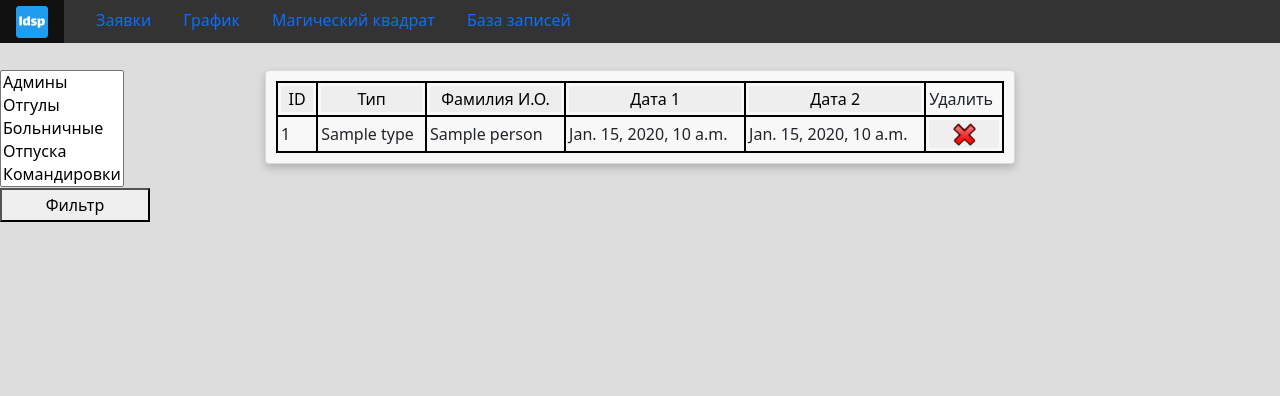
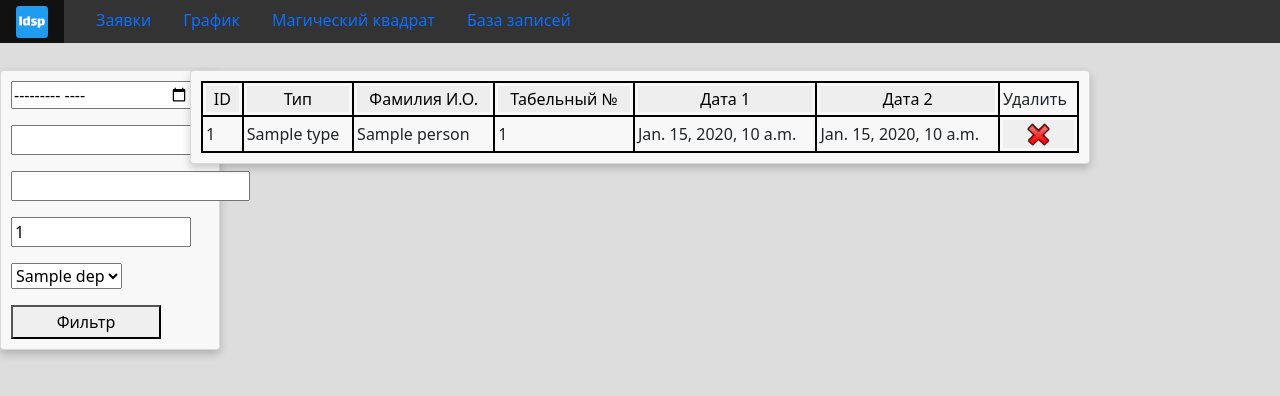
Before and after one commit to AEpolyakov/ldsp_src, a Django app: template manager/templates/manager/record_base.html in a window 1280 px wide. Shown: the top 396 px of the page. Run offline with Django 3.2, Linux system fonts and the light colour scheme; the template is opened without the code that fills it: most values are stand-ins (such as "Sample title", 1, 10 or a date in 2020); form fields are guessed from the names that the template uses; some libraries are stand-ins or nearby versions.

Commit message:
filters added

```diff
--- a/manager/forms.py
+++ b/manager/forms.py
@@ -27,6 +27,6 @@ class TimesheetForm(forms.Form):
 
 
 class BaseOfRecords(forms.Form):
-    date = forms.DateField()
-    name = forms.CharField(max_length=64)
-    type = forms.CharField(max_length=16)
+    name = forms.CharField(max_length=64, required=False)
+    type = forms.ChoiceField(choices=TYPE_CHOICES, required=False)
+    department = forms.CharField(max_length=64, required=False)
--- a/manager/static/manager/record_base.js
+++ b/manager/static/manager/record_base.js
@@ -1,19 +1,13 @@
 window.onload = function() {
-//    const table = document.getElementById('records-table')
 
-//    const killers = document.querySelectorAll(".killer")
-//    console.log(killers)
+    const date_clear = document.querySelector("#date_clear")
+    const date_input = document.querySelector("#id_date")
+    date_clear.addEventListener('click', (event)=>{
+        console.log('click')
+        date_input.value = ''
+    })
 
-//    killers.forEach(killer => killer.addEventListener('click', (event) => {
-//        return confirm(`Удалить запись?`);
-//    }))
-//    function confirmSubmit(){
-//        var agree=confirm("Удалить запись?");
-//        if (agree)
-//         return true ;
-//        else
-//         return false ;
-//        }
+
 }
 
 function confirmSubmit(){
--- a/manager/templates/manager/record_base.html
+++ b/manager/templates/manager/record_base.html
@@ -13,14 +13,20 @@
 {% block content %}
     <form method="post" name="main-form">
         {% csrf_token %}
-        <div class="btn-group">
-            <select size="5" name="selector" >
-                <option name="select-type" value="0">Админы</option>
-                <option name="select-type" value="1">Отгулы</option>
-                <option name="select-type" value="2">Больничные</option>
-                <option name="select-type" value="3">Отпуска</option>
-                <option name="select-type" value="4">Командировки</option>
-            </select>
+        <div class="filters card">
+            <p><input type="month" name="date" value="{{date}}" id="id_date"><a id="date_clear">X</a></p>
+            <p>{{form.type}}</p>
+            <p>{{form.name}}</p>
+            <p><input type="number" max="99999" min="00000" name="per_num" value="{{per_num}}" id="id_per_num"></p>
+
+            <p>
+                <select size="{{departments|length}}" name="department-selector">
+                    {% for department in departments %}
+                        <option value="{{department.id}}">{{department.name}}</option>
+                    {% endfor %}
+                </select>
+            </p>
+
             <button type="submit" name="filter">Фильтр</button>
         </div>
 
@@ -30,6 +36,7 @@
                     <td><button class="btn-sort" type="submit" name="sort" value="by_id">ID</button></td>
                     <td><button class="btn-sort" type="submit" name="sort" value="by_type">Тип</button></td>
                     <td><button class="btn-sort" type="submit" name="sort" value="by_name">Фамилия И.О.</button></td>
+                    <td><button class="btn-sort" type="submit" name="sort" value="by_name">Табельный №</button></td>
                     <td><button class="btn-sort" type="submit" name="sort" value="by_date_from">Дата 1</button></td>
                     <td><button class="btn-sort" type="submit" name="sort" value="by_date_to">Дата 2</button></td>
                     <td>Удалить</td>
@@ -39,6 +46,7 @@
                         <td>{{record.id}}</td>
                         <td>{{record.type}}</td>
                         <td>{{record.person.name}}</td>
+                        <td>{{record.person.personnel_number}}</td>
                         <td>{{record.date_from}}</td>
                         <td>{{record.date_to}}</td>
 <!--                        <td class="td-killer"><button class="killer" type="submit" name="kill" value="{{record.id}}">X</button></td>-->
@@ -53,19 +61,20 @@
         </div>
     </form>
     <style>
-        .btn-group{
+        #id_name, #id_per_num, #id_date{
+            width: 180px;
+        }
+
+        .filters{
             display: inline;
-            width: 200px;
+            width: 220px;
             position: fixed;
         }
-        .btn-group button{
+        .filters button{
             padding: 3px;
             width: 150px;
             float: bottom;
         }
-
-
-
 
         .image-close{
             height: 25px;
@@ -98,7 +107,7 @@
         .base-content{
             margin-left: auto;
             margin-right: auto;
-            width: 750px;
+            width: 900px;
         }
         .disabled{
             color: #999;
```
Also changed, not shown: manager/views.py (+46 -18 lines).
